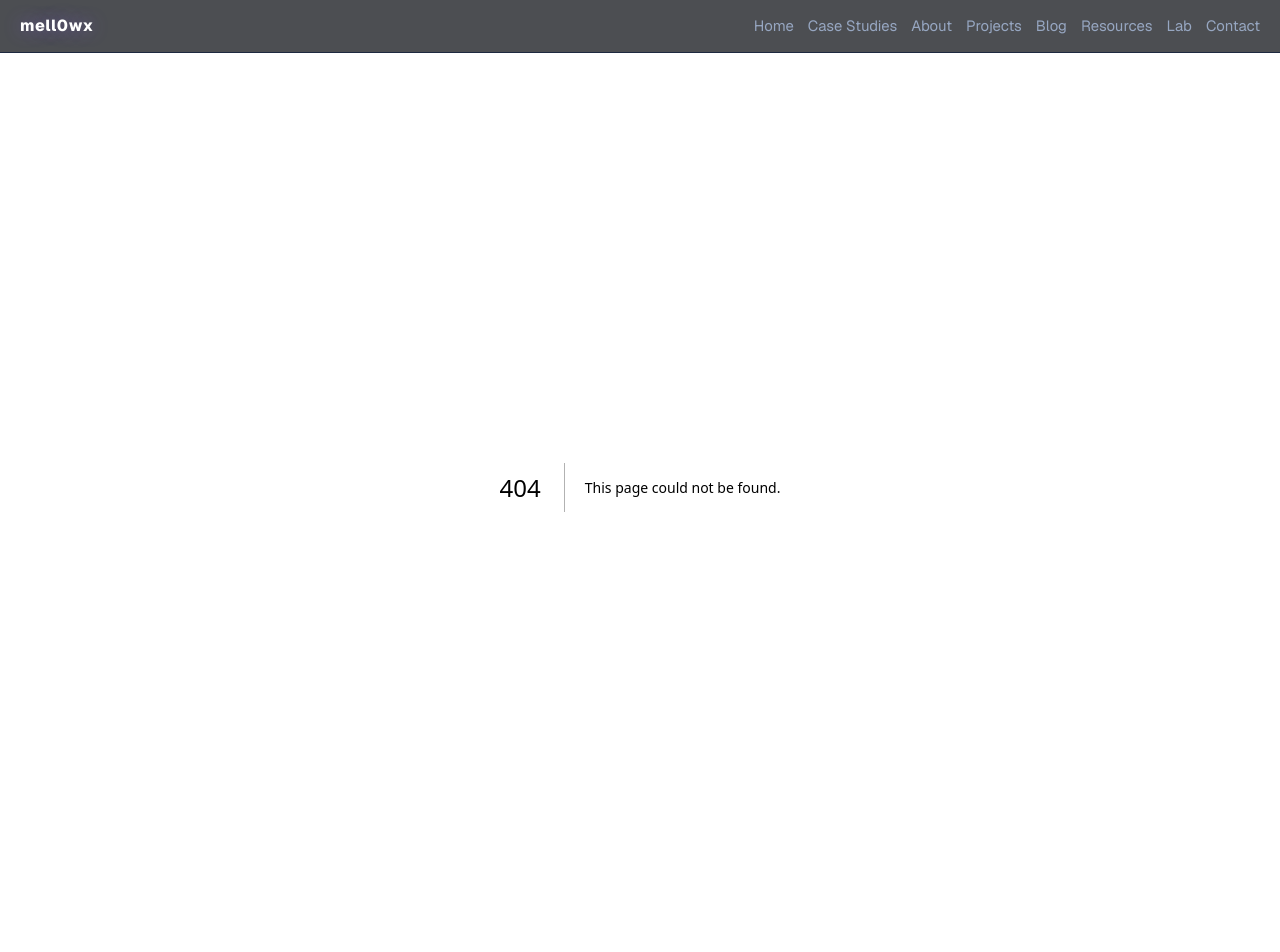
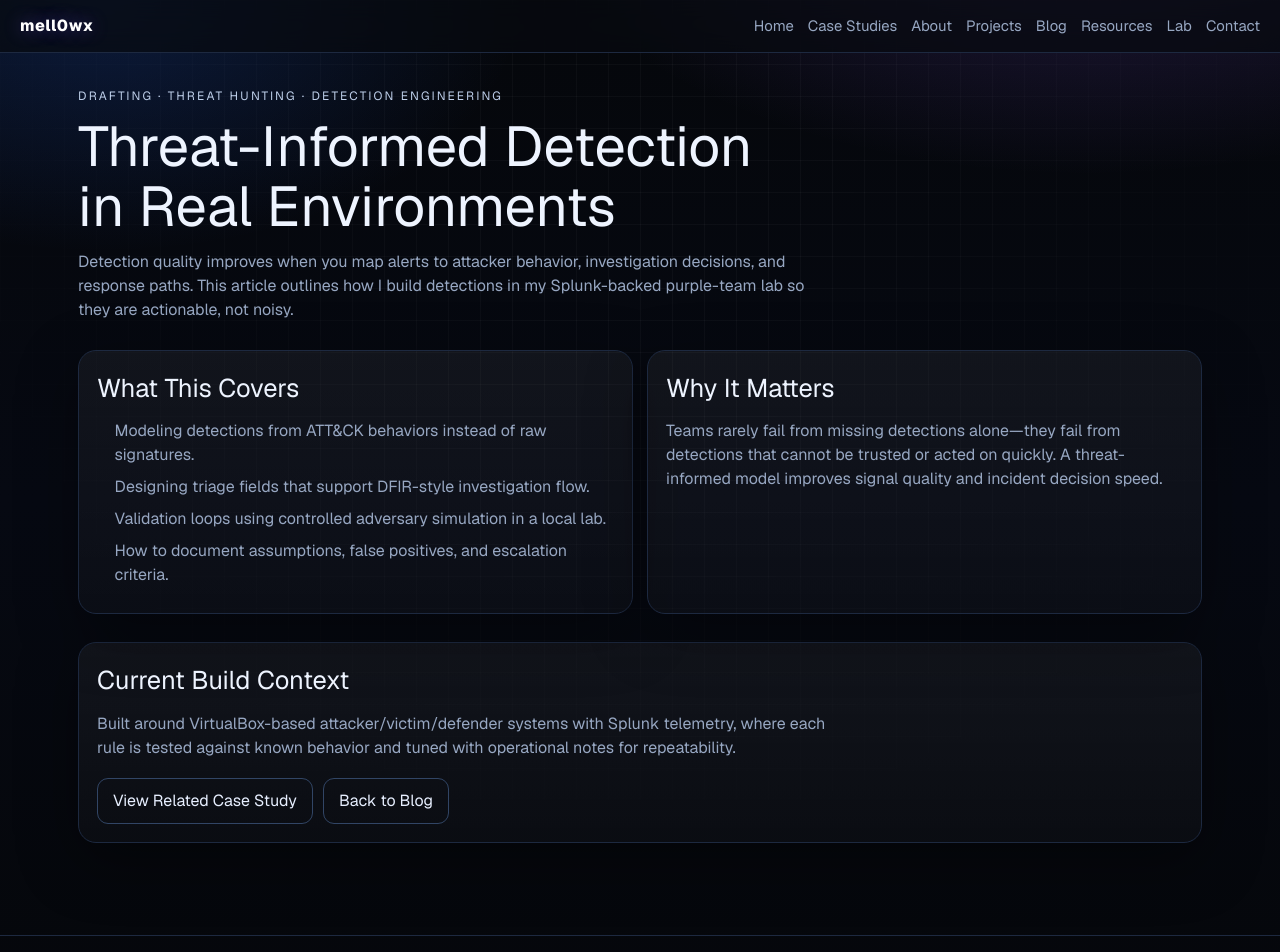
Before and after one commit to egrexsec/mell0wx-brand-hq-pro, a Next.js app: page /blog/threat-informed-detection in a window 1280 px wide. Before the commit this address had no page. Shown: the top 952 px of the page. Built offline with nearby package versions, Linux system fonts and the light colour scheme.

Commit message:
feat: add individual blog article pages and revert homepage cards

```diff
--- /dev/null
+++ b/src/app/blog/automation-patterns-survive-drift/page.tsx
@@ -0,0 +1,45 @@
+import Link from "next/link";
+
+export default function AutomationPatternsSurviveDriftPage() {
+  return (
+    <article>
+      <p className="kicker">Outline · Automation · Operational Design</p>
+      <h1 className="hero-title">Automation Patterns That Survive Drift</h1>
+      <p className="sub">
+        Most automation breaks because assumptions are hidden. This article focuses on practical patterns for scripts,
+        jobs, and runbooks that remain useful as environments change over time.
+      </p>
+
+      <section className="section grid grid-2">
+        <article className="glass card">
+          <h2>What This Covers</h2>
+          <ul className="list-tight sub">
+            <li>Designing automation with explicit prerequisites and rollback paths.</li>
+            <li>Guardrails for idempotency, logging, and failure visibility.</li>
+            <li>How to pair AI-assisted workflows with deterministic operator checks.</li>
+            <li>Runbook structures that age well and reduce rework.</li>
+          </ul>
+        </article>
+        <article className="glass card">
+          <h2>Why It Matters</h2>
+          <p className="sub">
+            Automation is valuable only when it remains trustworthy. Drift-resistant patterns protect reliability,
+            reduce firefighting, and preserve institutional knowledge.
+          </p>
+        </article>
+      </section>
+
+      <section className="section glass card">
+        <h2>Current Build Context</h2>
+        <p className="sub">
+          Grounded in your Hermes-driven workflows and homelab operations where repeatability, auditability, and safe
+          iteration are more important than one-off speed.
+        </p>
+        <div className="btn-row">
+          <Link href="/resources" className="btn">View Tools Dump</Link>
+          <Link href="/blog" className="btn">Back to Blog</Link>
+        </div>
+      </section>
+    </article>
+  );
+}
--- /dev/null
+++ b/src/app/blog/production-grade-homelab-reliability/page.tsx
@@ -0,0 +1,45 @@
+import Link from "next/link";
+
+export default function ProductionGradeHomelabReliabilityPage() {
+  return (
+    <article>
+      <p className="kicker">Drafting · Infrastructure · Reliability Engineering</p>
+      <h1 className="hero-title">Production-Grade Homelab Reliability</h1>
+      <p className="sub">
+        Personal infrastructure should be treated like real infrastructure. This article explains how I design backups,
+        restore tests, alerting, and change control in a self-hosted Docker environment.
+      </p>
+
+      <section className="section grid grid-2">
+        <article className="glass card">
+          <h2>What This Covers</h2>
+          <ul className="list-tight sub">
+            <li>Backup strategy design with restore-first thinking.</li>
+            <li>Health checks and alert routing for core homelab services.</li>
+            <li>Change-control habits that reduce accidental downtime.</li>
+            <li>Secure remote operations over Tailscale and SSH workflows.</li>
+          </ul>
+        </article>
+        <article className="glass card">
+          <h2>Why It Matters</h2>
+          <p className="sub">
+            Reliability is a security outcome. If your systems cannot be restored, monitored, or safely changed, incident
+            response quality degrades under pressure.
+          </p>
+        </article>
+      </section>
+
+      <section className="section glass card">
+        <h2>Current Build Context</h2>
+        <p className="sub">
+          Based on your active self-hosted stack and operational practice: Docker services, remote access hardening,
+          infrastructure backups, and documentation-led runbooks for continuity.
+        </p>
+        <div className="btn-row">
+          <Link href="/case-studies/self-hosted-ai-infrastructure" className="btn">View Related Case Study</Link>
+          <Link href="/blog" className="btn">Back to Blog</Link>
+        </div>
+      </section>
+    </article>
+  );
+}
--- /dev/null
+++ b/src/app/blog/threat-informed-detection/page.tsx
@@ -0,0 +1,45 @@
+import Link from "next/link";
+
+export default function ThreatInformedDetectionPage() {
+  return (
+    <article>
+      <p className="kicker">Drafting · Threat Hunting · Detection Engineering</p>
+      <h1 className="hero-title">Threat-Informed Detection in Real Environments</h1>
+      <p className="sub">
+        Detection quality improves when you map alerts to attacker behavior, investigation decisions, and response paths.
+        This article outlines how I build detections in my Splunk-backed purple-team lab so they are actionable, not noisy.
+      </p>
+
+      <section className="section grid grid-2">
+        <article className="glass card">
+          <h2>What This Covers</h2>
+          <ul className="list-tight sub">
+            <li>Modeling detections from ATT&CK behaviors instead of raw signatures.</li>
+            <li>Designing triage fields that support DFIR-style investigation flow.</li>
+            <li>Validation loops using controlled adversary simulation in a local lab.</li>
+            <li>How to document assumptions, false positives, and escalation criteria.</li>
+          </ul>
+        </article>
+        <article className="glass card">
+          <h2>Why It Matters</h2>
+          <p className="sub">
+            Teams rarely fail from missing detections alone—they fail from detections that cannot be trusted or acted on
+            quickly. A threat-informed model improves signal quality and incident decision speed.
+          </p>
+        </article>
+      </section>
+
+      <section className="section glass card">
+        <h2>Current Build Context</h2>
+        <p className="sub">
+          Built around VirtualBox-based attacker/victim/defender systems with Splunk telemetry, where each rule is tested
+          against known behavior and tuned with operational notes for repeatability.
+        </p>
+        <div className="btn-row">
+          <Link href="/case-studies/purple-team-lab" className="btn">View Related Case Study</Link>
+          <Link href="/blog" className="btn">Back to Blog</Link>
+        </div>
+      </section>
+    </article>
+  );
+}
--- a/src/app/page.tsx
+++ b/src/app/page.tsx
@@ -65,29 +65,15 @@ export default function HomePage() {
       <section className="section grid grid-3">
         <article className="glass card">
           <div className="metric">Target Roles</div>
-          <p className="metric-label">
-            Threat Hunter · Detection Engineer · DFIR Analyst · Incident Responder · Security Operations Analyst
-          </p>
-          <p className="sub">
-            Positioned for teams that need disciplined investigation, practical detection logic, and clear evidence-backed
-            incident workflows.
-          </p>
+          <div className="metric-label">Threat Hunter · Detection Engineer · DFIR Analyst · Incident Responder · Security Operations Analyst</div>
         </article>
         <article className="glass card">
-          <div className="metric">Core Tooling + Environment</div>
-          <p className="metric-label">Splunk · VirtualBox Labs · Docker · Tailscale · Linux · Hermes Agent</p>
-          <p className="sub">
-            Built around your real stack: purple-team simulation, self-hosted infrastructure, and AI-assisted execution for
-            repeatable security operations.
-          </p>
+          <div className="metric">Core Focus</div>
+          <div className="metric-label">Security Methodology · Lab Engineering · Vulnerability Research</div>
         </article>
         <article className="glass card">
-          <div className="metric">How You Operate</div>
-          <p className="metric-label">Methodical · Detection-minded · Architecture-first · Documentation-driven</p>
-          <p className="sub">
-            You translate complex systems into testable workflows, then iterate with logs, tradeoff notes, and operational
-            guardrails teams can trust.
-          </p>
+          <div className="metric">Operating Style</div>
+          <div className="metric-label">Methodical · Architecture-first · Documentation-driven</div>
         </article>
       </section>
 
```
